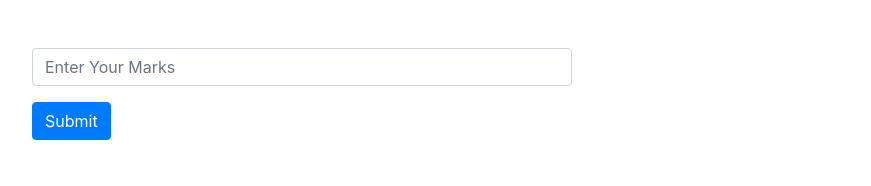
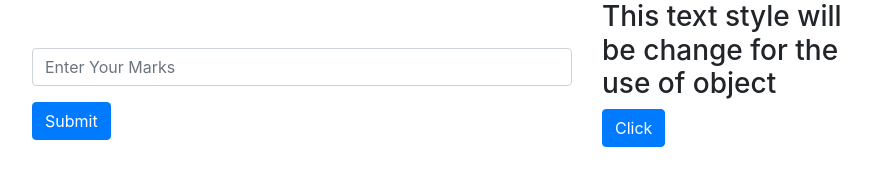
Before and after one commit to NAYEEM65/grade-checker, a plain HTML site: page index.html in a window 1280 px wide. Shown: the whole page, without its empty margins (338-1209 px from the left). Drawn offline with nearby package versions, Linux system fonts and the light colour scheme.

Commit message:
code updated

```diff
--- a/index.html
+++ b/index.html
@@ -28,11 +28,29 @@
                 <button type="submit" id="submitBtn" class="btn btn-primary">Submit</button>
                 </form>
         </div>
-        <div class="col-lg-3"></div>
+        <div class="col-lg-3">
+            <h3 id="change">This text style will be change for the use of object</h3>
+            <div id="changeBtn" class="btn btn-primary">Click</div>
+        </div>
     </div>
 </div>
 
+<!-- <script>
+const change = document.querySelector('#change');
+const changeBtn = document.querySelector('#changeBtn');
 
+changeBtn.addEventListener('click',function(){
+    const changeObj = {
+    marginTop: "50px",
+    backgroundColor:"gray",
+    padding: "20px",
+    color: "white",
+}
+    change.style.backgroundColor=changeObj.backgroundColor;
+    change.style.color=changeObj.color;
+    change.style.padding=changeObj.padding;
+})
+</script> -->
 <script src="https://cdnjs.cloudflare.com/ajax/libs/jquery/3.5.1/jquery.min.js"></script>
 <script src="https://cdnjs.cloudflare.com/ajax/libs/popper.js/1.16.1/umd/popper.min.js"></script>
 <script src="https://cdnjs.cloudflare.com/ajax/libs/twitter-bootstrap/4.6.0/js/bootstrap.min.js"></script>
```
Also changed, not shown: custom.js (added, +50 -0 lines).
